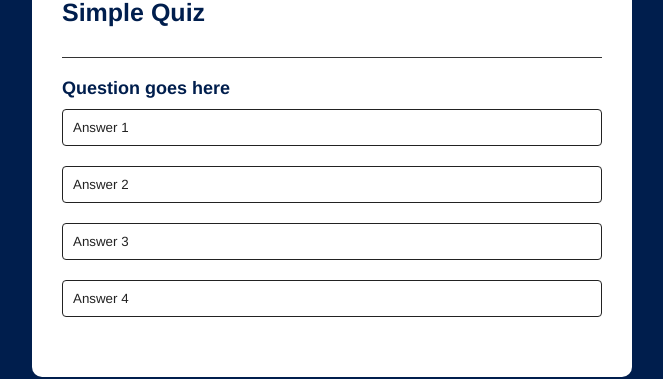
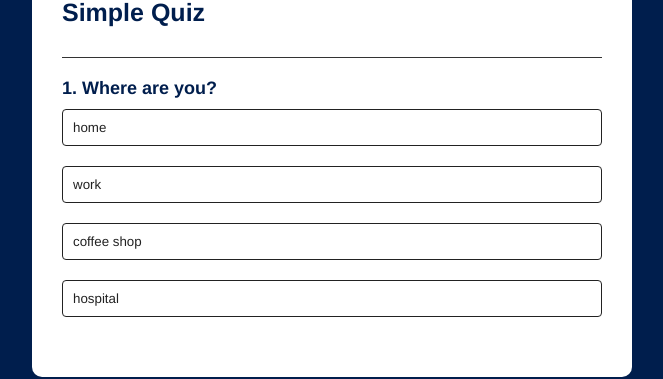
Before and after one commit to matthew1611/js-quiz-app, a plain HTML site: page index.html in a window 1280 px wide. Shown: the part 132-511 px from the top of the page, without its empty margins (308-971 px from the left). Drawn offline with Linux system fonts and the light colour scheme.

Commit message:
display answer options

```diff
--- a/index.html
+++ b/index.html
@@ -10,8 +10,8 @@
     <div class="app">
         <h1>Simple Quiz</h1>
         <div class="quiz">
-            <h2>Question goes here</h2>
-            <div class="answer-buttons">
+            <h2 id="question">Question goes here</h2>
+            <div id="answer-btns">
                 <button class="btn" >Answer 1</button>
                 <button class="btn" >Answer 2</button>
                 <button class="btn" >Answer 3</button>
--- a/script.js
+++ b/script.js
@@ -36,3 +36,40 @@ const questions = [
     ],
   },
 ];
+
+const questionElement = document.getElementById('question');
+const answerBtns = document.getElementById('answer-btns');
+const nextBtn = document.getElementById('next-btn');
+
+let currentQuestionIndex = 0;
+let score = 0;
+
+function startQuiz() {
+  currentQuestionIndex = 0;
+  score = 0;
+  nextBtn.innerHTML = 'Next';
+  showQuestion();
+}
+
+function showQuestion() {
+  resetState();
+  let currentQuestion = questions[currentQuestionIndex];
+  let questionNum = currentQuestionIndex + 1;
+  questionElement.innerHTML = questionNum + '. ' + currentQuestion.question;
+
+  currentQuestion.answers.forEach((answer) => {
+    const button = document.createElement('button');
+    button.innerHTML = answer.text;
+    button.classList.add('btn');
+    answerBtns.appendChild(button);
+  });
+}
+
+function resetState() {
+  nextBtn.style.display = 'none';
+  while (answerBtns.firstChild) {
+    answerBtns.removeChild(answerBtns.firstChild);
+  }
+}
+
+startQuiz();
```
